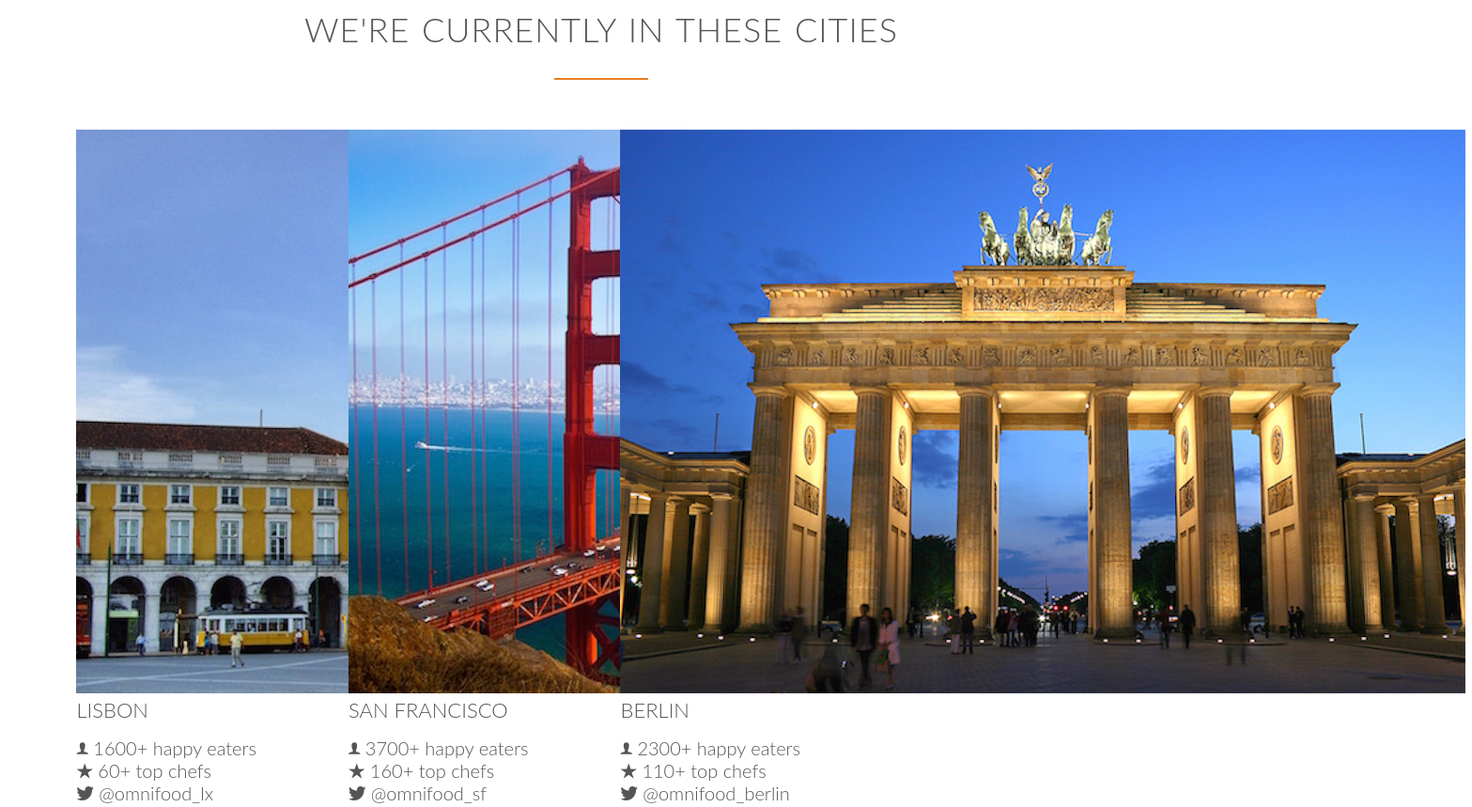
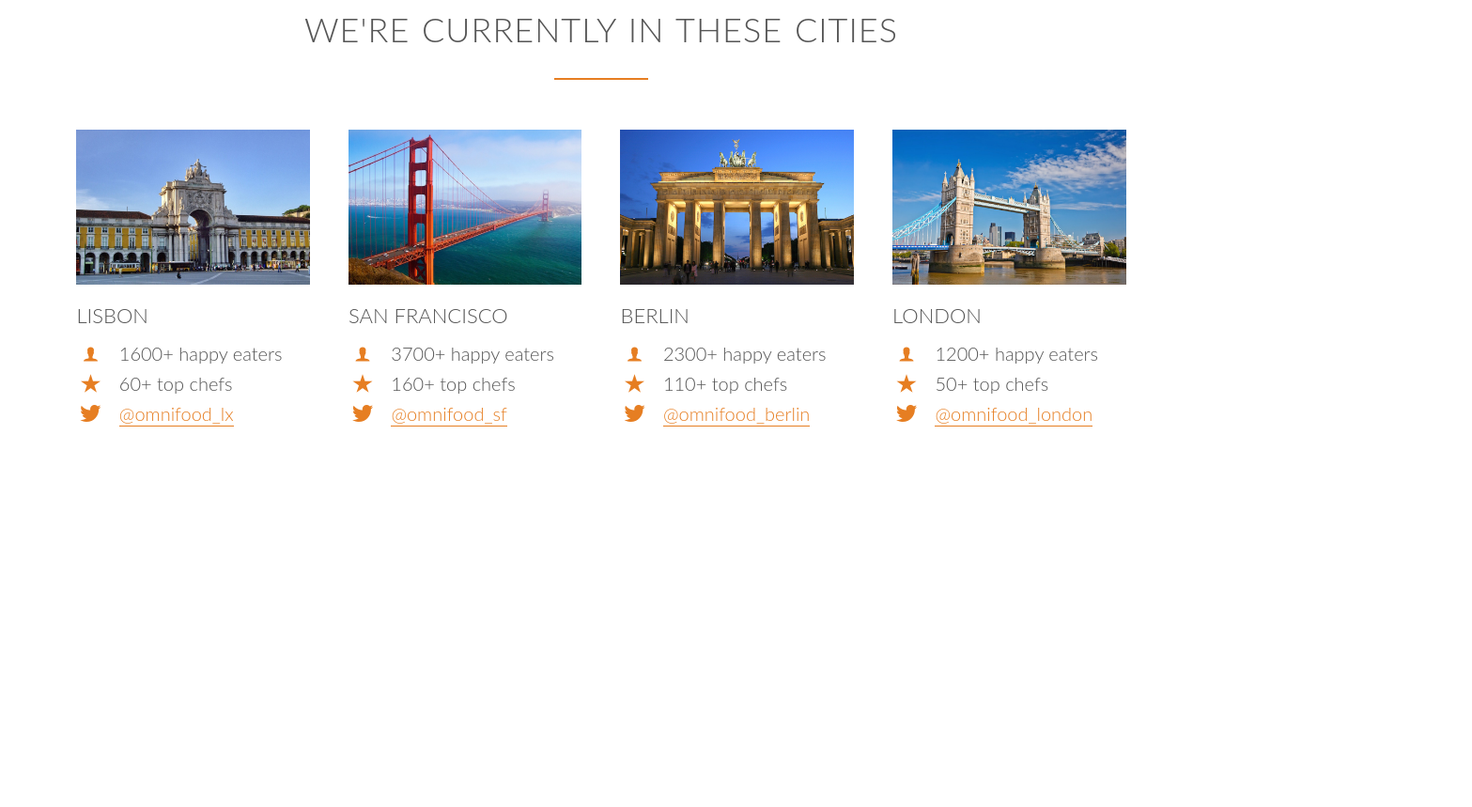
Before and after one commit to hipala/Omnifood, a plain HTML site: page index.html in a window 1280 px wide. Shown: the part 2820-3679 px from the top of the page at 94% size, 1567 px wide, since content can reach past the window. After the commit the page ends 3383 px from the top, so only its background shows below. Drawn offline with Linux system fonts and the light colour scheme; files whose address does not match are found by name.

Commit message:
cities section - Part 2

```diff
--- a/index.html
+++ b/index.html
@@ -147,67 +147,67 @@
                     <img src="resources/img/lisbon-3.jpg" alt="Lisbon">
                     <h3>Lisbon</h3>
                     <div class="city-feature">
-                        <i class="ion-ios-person"></i>
+                        <i class="ion-ios-person icon-small"></i>
                         1600+ happy eaters
                     </div>
                     <div class="city-feature">
-                        <i class="ion-ios-star"></i>
+                        <i class="ion-ios-star icon-small"></i>
                         60+ top chefs
                     </div>
                     <div class="city-feature">
-                        <i class="ion-social-twitter"></i>
-                        @omnifood_lx
+                        <i class="ion-social-twitter icon-small"></i>
+                        <a href="#">@omnifood_lx</a>
                     </div>
                 </div>
                 <div class="col span-1-of-4 box">
                     <img src="resources/img/san-francisco.jpg" alt="San Francisco">
                     <h3>San Francisco</h3>
                     <div class="city-feature">
-                        <i class="ion-ios-person"></i>
+                        <i class="ion-ios-person icon-small"></i>
                         3700+ happy eaters
                     </div>
                     <div class="city-feature">
-                        <i class="ion-ios-star"></i>
+                        <i class="ion-ios-star icon-small"></i>
                         160+ top chefs
                     </div>
                     <div class="city-feature">
-                        <i class="ion-social-twitter"></i>
-                        @omnifood_sf
+                        <i class="ion-social-twitter icon-small"></i>
+                        <a href="#">@omnifood_sf</a>
                     </div>
                 </div>
                 <div class="col span-1-of-4 box">
                     <img src="resources/img/berlin.jpg" alt="Berlin">
                     <h3>Berlin</h3>
                     <div class="city-feature">
-                        <i class="ion-ios-person"></i>
+                        <i class="ion-ios-person icon-small"></i>
                         2300+ happy eaters
                     </div>
                     <div class="city-feature">
-                        <i class="ion-ios-star"></i>
+                        <i class="ion-ios-star icon-small"></i>
                         110+ top chefs
                     </div>
                     <div class="city-feature">
-                        <i class="ion-social-twitter"></i>
-                        @omnifood_berlin
+                        <i class="ion-social-twitter icon-small"></i>
+                        <a href="#">@omnifood_berlin</a>
                     </div>
+                </div>
                 <div class="col span-1-of-4 box">
-                    <img src="resources/img/berlin.jpg" alt="London">
+                    <img src="resources/img/london.jpg" alt="London">
                     <h3>London</h3>
                     <div class="city-feature">
-                        <i class="ion-ios-person"></i>
+                        <i class="ion-ios-person icon-small"></i>
                         1200+ happy eaters
                     </div>
                     <div class="city-feature">
-                        <i class="ion-ios-star"></i>
+                        <i class="ion-ios-star icon-small"></i>
                         50+ top chefs
                     </div>
                     <div class="city-feature">
-                        <i class="ion-social-twitter"></i>
-                        @omnifood_london
+                        <i class="ion-social-twitter icon-small"></i>
+                        <a href="#">@omnifood_london</a>
                     </div>
                 </div>
             </div>
-
         </section>
     </body>
 </html>
--- a/resources/css/style.css
+++ b/resources/css/style.css
@@ -31,7 +31,7 @@ html {
 }
 
 /* --------------------------------- */
-/* REUSABLE COMPONMENTS */
+/* REUSABLE COMPONENTS */
 /* --------------------------------- */
 
 .row {
@@ -108,6 +108,37 @@ h2:after {
     color: #e67e22;
     margin-bottom: 10px;
     text-align: center;
+}
+
+.icon-small {
+    display: inline-block;
+    width: 30px;
+    text-align: center;
+    color: #e67e22;
+    font-size: 120%;
+    margin-right: 10px;
+
+    /*select to align text and icons*/
+    line-height: 120%;  /*以百分比計算的行高*/
+    vertical-align: middle;  /*元素的垂直對齊方式*/
+    margin-top: -5px;  /*微調行距*/
+}
+
+/* ------ LINKS ------ */
+
+a:link,  /*link表示未訪問、visited表示已訪問*/
+a:visited {
+    color: #e67e22;
+    text-decoration: none;  /*文字裝飾，增加上線overline,底線underline,刪除線line-through*/
+    padding-bottom: 1px;
+    border-bottom: 1px solid #e67e22;  /*邊框樣式有solid.double.dotted.dashed*/
+    transition: border-bottom 0.2s, color 0.2s;  /*漸變效果*/
+}
+
+a:hover,  /*hover是滑鼠蓋在連結上效果、active是連結被點擊時的效果*/
+a:active {
+    color: #555;
+    border-bottom: 1px solid transparent;  /*transparent變透明*/
 }
 
 /* ------ BUTTONS ------ */
@@ -302,8 +333,27 @@ header {
     margin-right: 25px;
 }
 
+.btn-app:link,
+.btn-app:visited {
+    border: 0;
+}
+
 .btn-app img {
     height: 50px;
     width: auto;
     margin-right: 10px;
 }
+
+/* --------------------------------- */
+/* CITIES*/
+/* --------------------------------- */
+
+.box img {
+    width: 100%;
+    height: auto;
+    margin-bottom: 15px;
+}
+
+.city-feature {
+    margin-bottom: 5px;
+}
```
